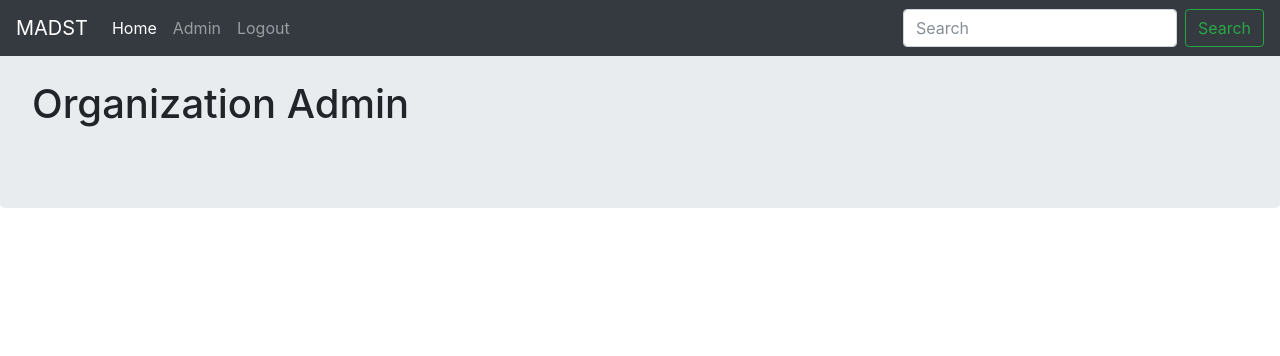
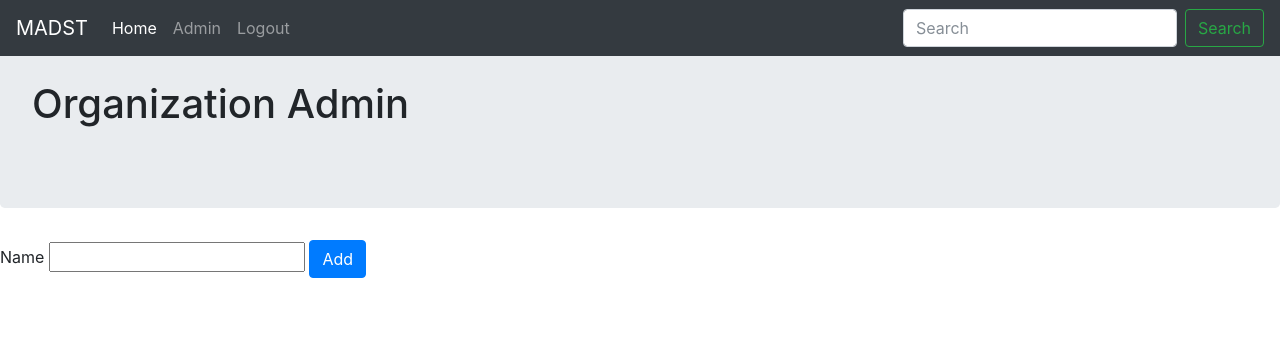
Before and after one commit to graysonhead/MADST, a Flask app: page /admin/orgs in a window 1280 px wide. Shown: the top 356 px of the page. Run offline with Flask 2, Linux system fonts and the light colour scheme; data that the repository does not hold is empty; parts of the project's set-up code (start-up, migrations or seed data) failed here and were passed over; some libraries are stand-ins or nearby versions.

Commit message:
MADST-1 Added ability to add new organization from admin/orgs page

```diff
--- a/app/templates/admin_orgs.html
+++ b/app/templates/admin_orgs.html
@@ -13,6 +13,11 @@
             <a href={{ url_for('admin_org',org_id=i.id) }}>{{ i.name.title() }}</a>
         </div>
         {% endfor %}
+        {{ form.hidden_tag() }}
+        <form action="" method="post" name="add">
+            {{ form.name.label }} {{ form.name }}
+            <input class="btn btn-primary" type="submit" value="Add">
+        </form>
     </div>
 
 </main>
--- a/app/views.py
+++ b/app/views.py
@@ -61,21 +61,39 @@ def index():
 
 @required('Admin')
 @login_required
-@app.route('/admin/orgs', methods=['GET'])
+@app.route('/admin/orgs', methods=['GET', 'POST'])
 def admin_orgs():
 	""" Displays list of organizations and allows you to navigate to their respective admin pages"""
-	sesh = db.session()
-	try:
-		orgs = sesh.query(models.Organization).all()
-	except:
-		sesh.rollback()
-	finally:
-		sesh.close()
-	return render_template(
-		'admin_orgs.html',
-		title='Organization Admin',
-		orgs=orgs
-	)
+	form = AddName()
+	if request.method == 'POST':
+		name = form.name.data
+		sesh = db.session()
+		try:
+			org = models.Organization(name)
+			sesh.add(org)
+			sesh.commit()
+			flash('Added new organization {}.'.format(name))
+		except:
+			sesh.rollback()
+			flash('Failed to add new organization {}.'.format(name))
+			raise
+		finally:
+			sesh.close()
+		return (redirect(url_for('admin_orgs')))
+	if request.method == 'GET':
+		sesh = db.session()
+		try:
+			orgs = sesh.query(models.Organization).all()
+		except:
+			sesh.rollback()
+		finally:
+			sesh.close()
+		return render_template(
+			'admin_orgs.html',
+			title='Organization Admin',
+			form=form,
+			orgs=orgs
+		)
 @required('Admin')
 @login_required
 @app.route('/admin', methods=['GET'])
```
Also changed, not shown: app/models.py (+2 -6 lines).
